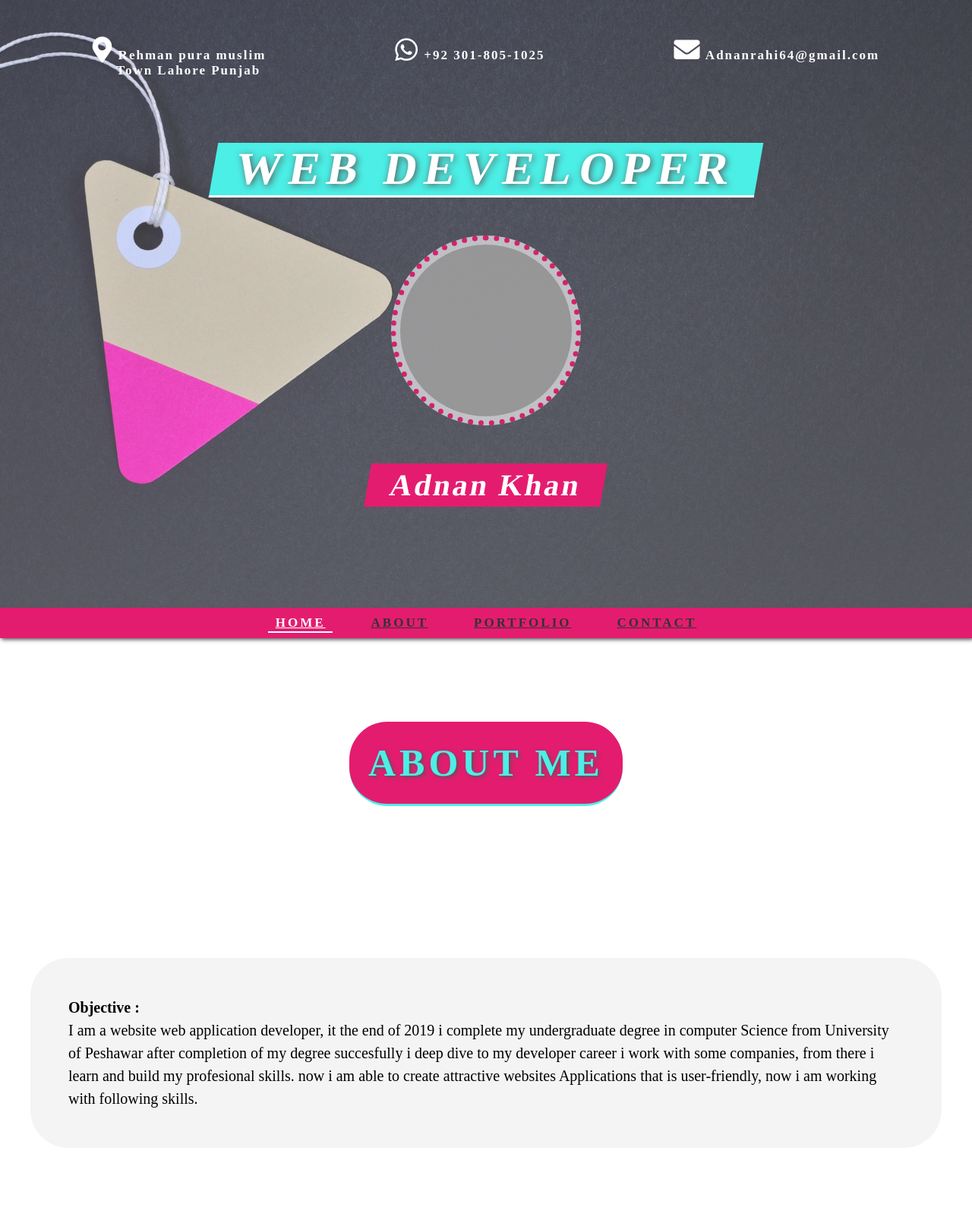
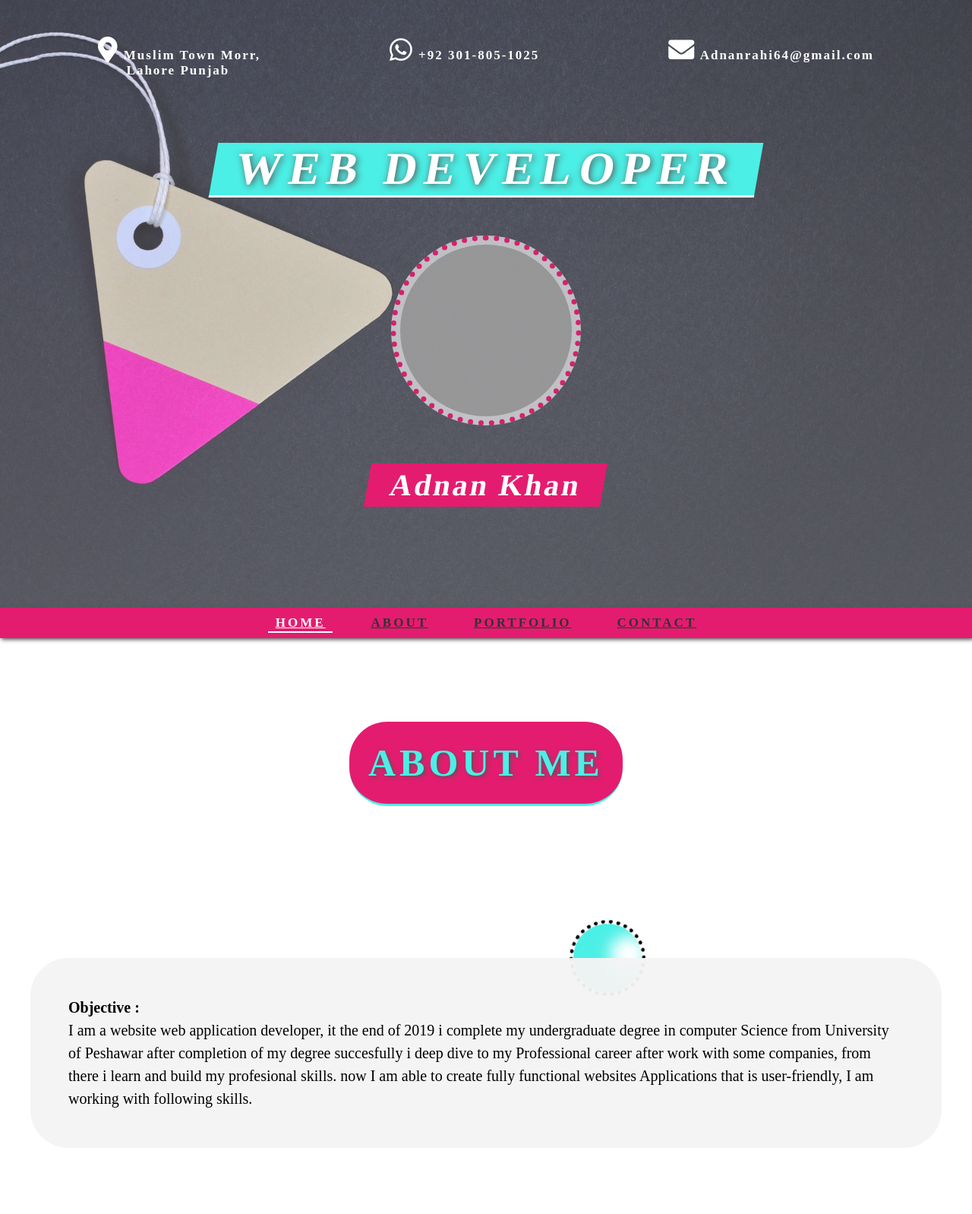
Before and after one commit to Adnan-rahi/Personal-website, a plain HTML site: page index.html in a window 1280 px wide. Shown: the top 1598 px of the page at 76% size. Drawn offline with Linux system fonts and the light colour scheme; grey boxes are pictures that could not be loaded.

Commit message:
New updates Links

```diff
--- a/index.html
+++ b/index.html
@@ -19,13 +19,23 @@
     <div class="container">
       <section class="section-1 center" id="section-1">
         <div class="contact">
-          <h3><i class="fas fa-2x fa-envelope"></i> Adnanrahi64@gmail.com</h3>
-          <h3><i class="fab fa-2x fa-whatsapp"></i> +92 301-805-1025</h3>
-          <h3>
-            <i class="fas fa-2x fa-map-marker-alt"></i> Rehman pura muslim
-            <br />
-            &nbsp;&nbsp;&nbsp;&nbsp;&nbsp;Town Lahore Punjab
-          </h3>
+          <a href="mailto:adnanrahi64@gmail.com" target="_blank"
+            ><h3>
+              <i class="fas fa-2x fa-envelope"></i> Adnanrahi64@gmail.com
+            </h3></a
+          >
+          <a href="Tel: +92 301 8051025"
+            ><h3><i class="fab fa-2x fa-whatsapp"></i> +92 301-805-1025</h3></a
+          >
+          <a
+            href="https://www.google.com/maps/place/City+Hotel/@31.5205043,74.3234649,18z/data=!3m1!4b1!4m8!3m7!1s0x39190488bfc080a9:0xc22098e5bb569683!5m2!4m1!1i2!8m2!3d31.5205458!4d74.3248667"
+            target="_blank"
+            ><h3>
+              <i class="fas fa-2x fa-map-marker-alt"></i> Muslim Town Morr,
+              <br />
+              &nbsp;&nbsp;&nbsp;&nbsp;&nbsp; Lahore Punjab
+            </h3></a
+          >
         </div>
         <h1 class="section-1-heading">Web Developer</h1>
         <img
@@ -46,15 +56,16 @@
       <section class="section-2" id="section-2">
         <h1 class="section-heading section-2-heading">About Me</h1>
         <div>
+          <div class="rounded rotate"></div>
           <p class="about">
             <strong>Objective :</strong> <br />
             I am a website web application developer, it the end of 2019 i
             complete my undergraduate degree in computer Science from University
             of Peshawar after completion of my degree succesfully i deep dive to
-            my developer career i work with some companies, from there i learn
-            and build my profesional skills. now i am able to create attractive
-            websites Applications that is user-friendly, now i am working with
-            following skills.
+            my Professional career after work with some companies, from there i
+            learn and build my profesional skills. now I am able to create fully
+            functional websites Applications that is user-friendly, I am working
+            with following skills.
           </p>
         </div>
         <h1 class="pro-skills section-heading">Professional Skills</h1>
--- a/style.css
+++ b/style.css
@@ -76,6 +76,18 @@ html {
   background-color: rgba(255, 255, 255, 0.7);
   padding: 0.5rem;
   opacity: 0.9;
+}
+
+.rotate {
+  animation: rotation 8s infinite linear;
+}
+@keyframes rotation {
+  from {
+    transform: rotate(0deg);
+  }
+  to {
+    transform: rotate(359deg);
+  }
 }
 
 .person-name {
@@ -165,6 +177,7 @@ html {
   align-items: center;
 }
 .about {
+  position: relative;
   width: 120rem;
   float: right;
   font-size: 2rem;
@@ -173,6 +186,16 @@ html {
   line-height: 3rem;
   margin: 5rem;
   background-color: #f4f4f4f4;
+}
+.rounded {
+  position: absolute;
+  width: 10rem;
+  height: 10rem;
+  left: 75em;
+  border: 0.5rem dotted black;
+  border-radius: 50%;
+  box-shadow: inset 2em 2em 2em 2em #4befe6;
+  /* background-color: #4befe6; */
 }
 .pro-skills {
   margin: 4rem;
```
